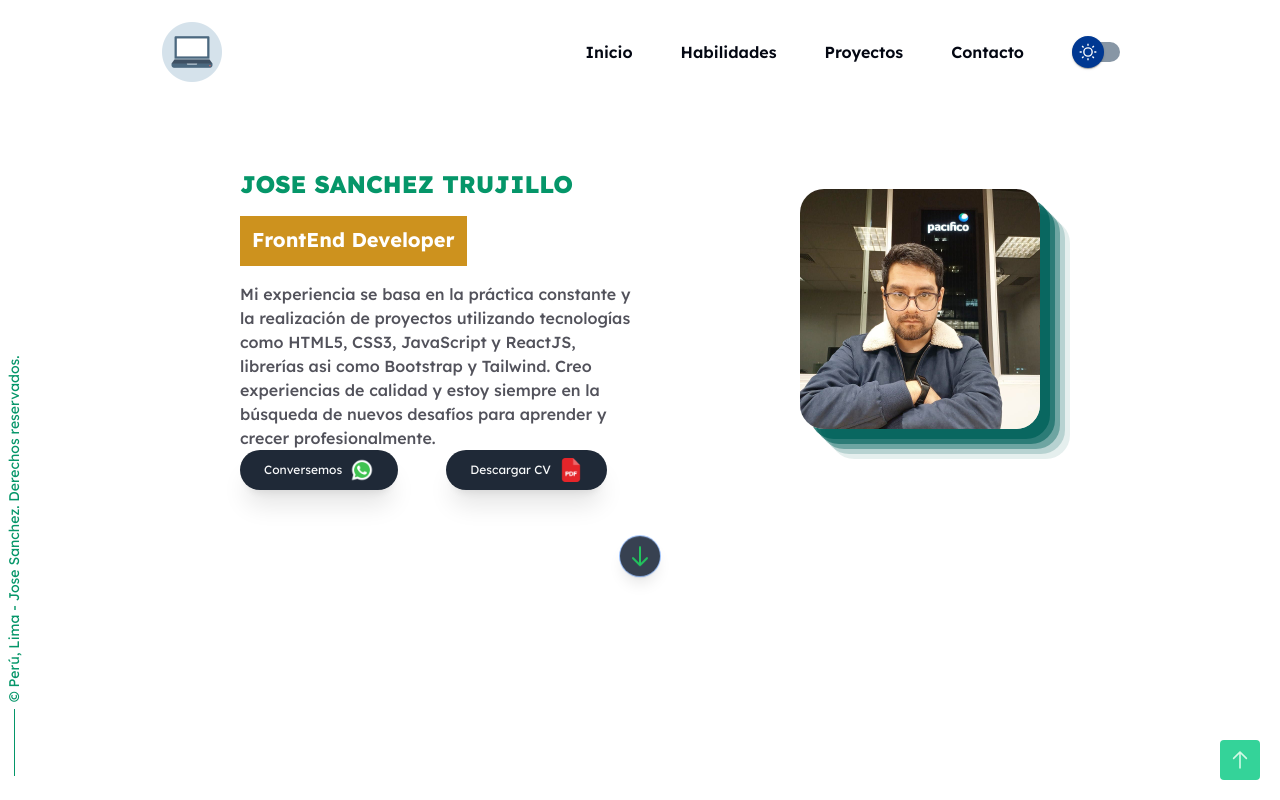
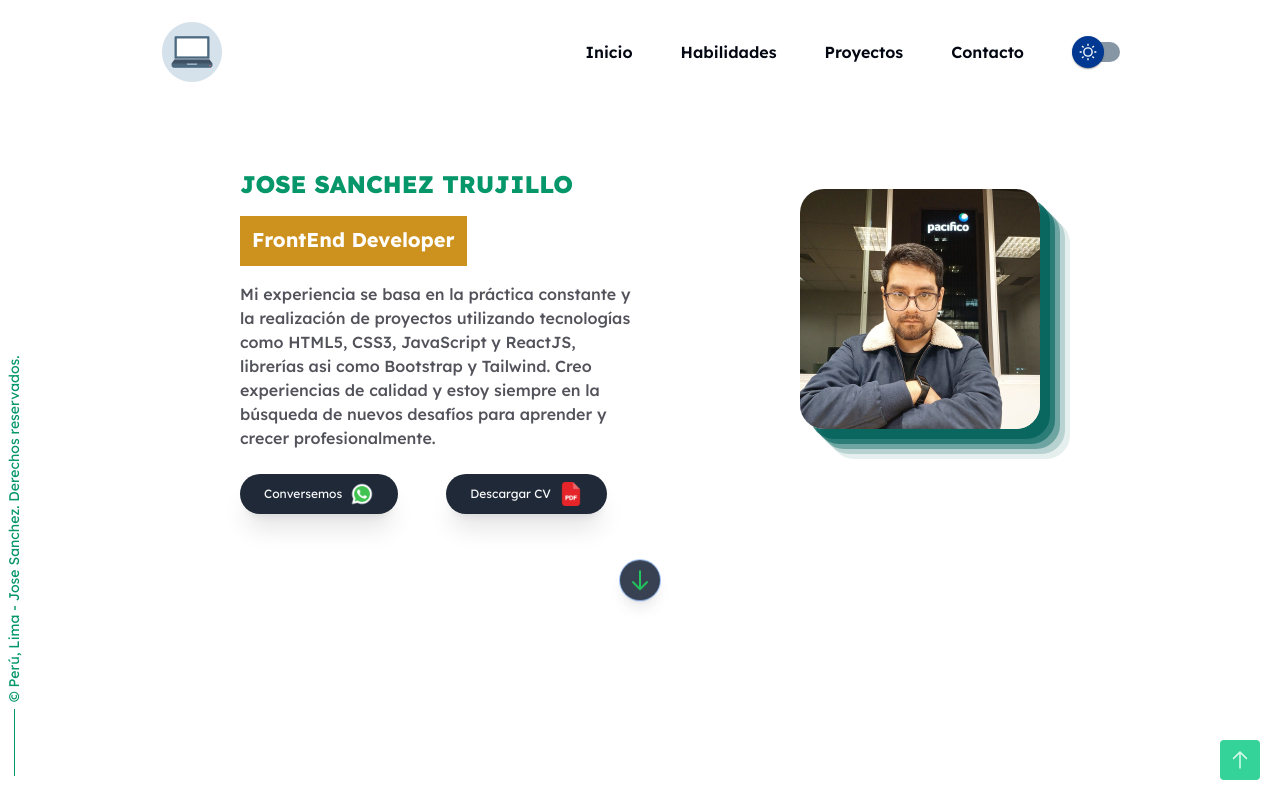
Before and after one commit to JoseSanchez90/Portafolio-2025, a React (Vite) app: page / in a window 1280 px wide. Shown: the top 800 px of the page. Built offline with nearby package versions, Linux system fonts and the light colour scheme; what tailwindcss-animated would draw is missing.

Commit message:
update global buttons

```diff
--- a/src/pages/Home.jsx
+++ b/src/pages/Home.jsx
@@ -42,7 +42,7 @@ function Home() {
         <div>
           <img className=" rounded-3xl size-40 sm:size-64 lg:size-60 2xl:size-72 flex-shrink-0 object-cover shadow-[10px_10px_rgba(0,_98,_90,_0.8),_15px_15px_rgba(0,_98,_90,_0.6),_20px_20px_rgba(0,_98,_90,_0.4),_25px_25px_rgba(0,_98,_90,_0.2),_30px_30px_rgba(0,_98,_90,_0.1)]" src={Profile} alt="Foto de perfil" />
         </div>
-        <div className="w-full flex flex-row justify-center md:justify-start pt-8 md:pt-0 gap-4 md:gap-12">
+        <div className="w-full flex flex-row justify-center md:justify-start pt-8 md:pt-6 2xl:pt-0 gap-4 md:gap-12">
           <a href="https://api.whatsapp.com/send?phone=51960041583" target="_blank">
             <button type="submit" className="flex justify-center gap-2 items-center shadow-xl text-xs bg-gray-800 dark:bg-slate-200 backdrop-blur-md isolation-auto before:absolute before:w-full before:transition-all before:duration-700 before:hover:w-full before:-left-full before:hover:left-0 before:rounded-full before:bg-green-600 text-gray-50 dark:text-gray-950 before:-z-10 before:aspect-square before:hover:scale-150 before:hover:duration-700 relative px-3 py-2 md:px-6 md:py-2 overflow-hidden rounded-full group">Conversemos
             <img src={whatsapp} alt="whatsapp" className="w-6" />
```
